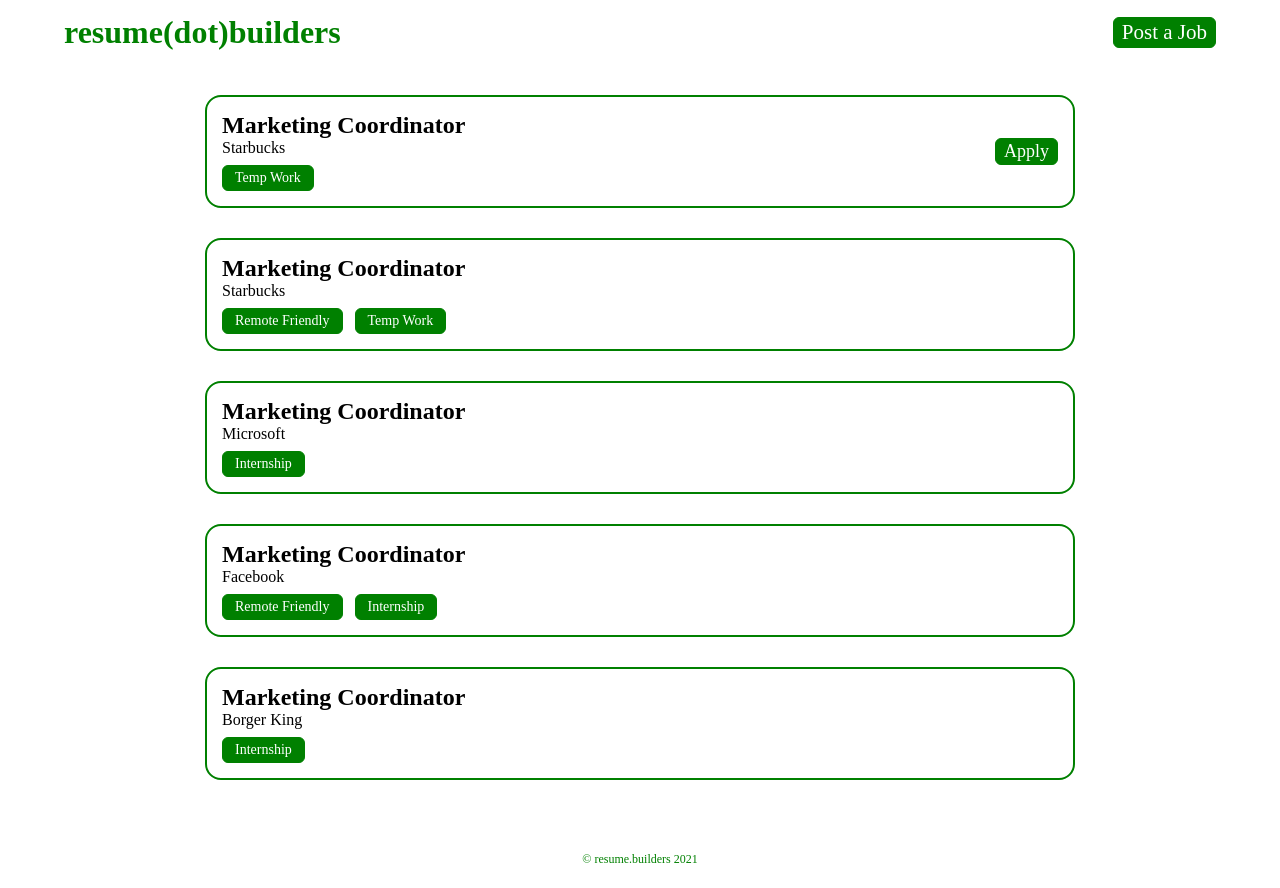
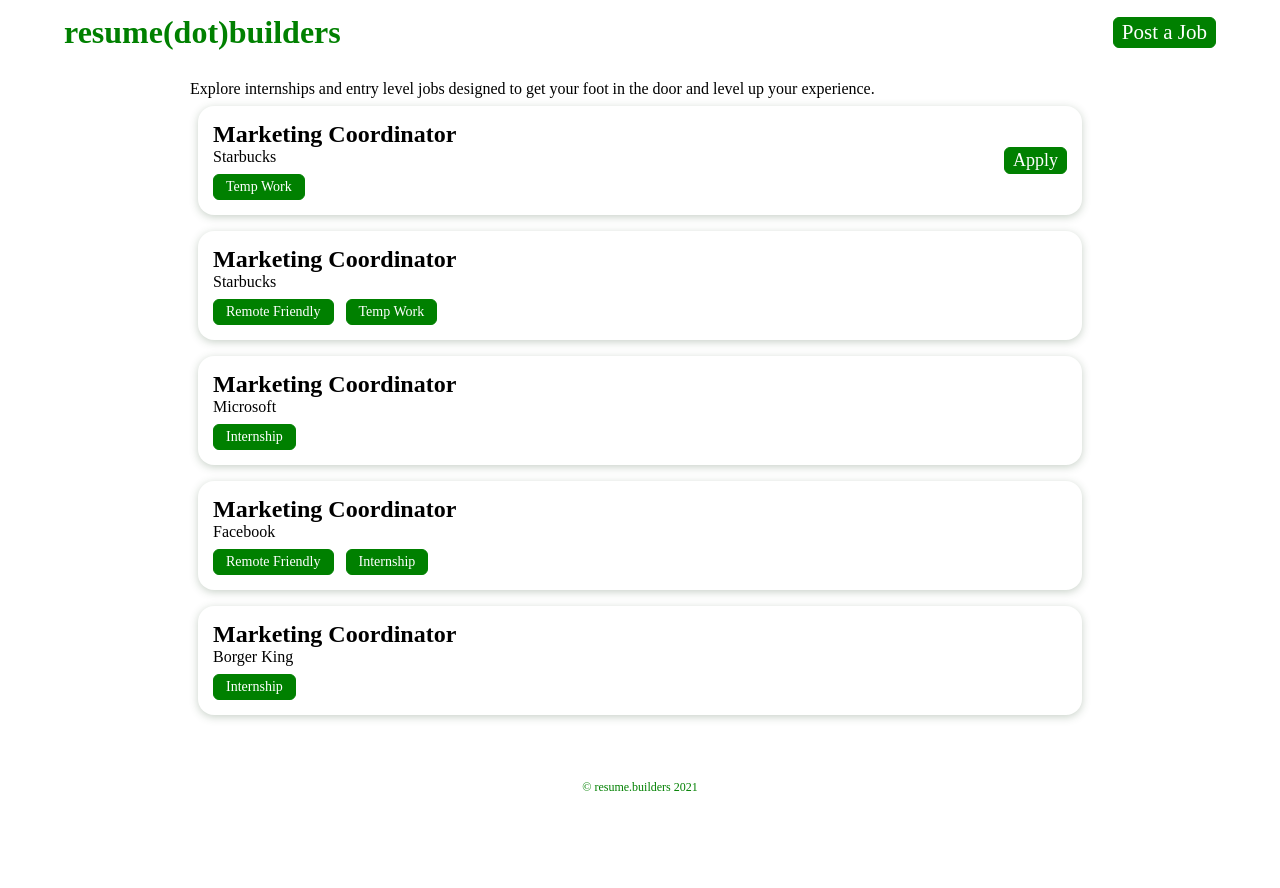
Before and after one commit to patrickstracey/resumebuilders, a Vue app: page / in a window 1280 px wide. Built offline with nearby package versions, Linux system fonts and the light colour scheme.

Commit message:
rename index folder to jobs

```diff
--- a/src/components/index/JobCard.vue
+++ b/src/components/jobs/JobCard.vue
@@ -59,20 +59,21 @@
 }
 
 .opportunity-card {
-  margin: 15px;
+  margin: 8px;
+  box-shadow: 0 2px 8px rgba(42, 77, 44, 0.26);
+  border-radius: 16px;
 }
 
 .header:hover {
-  background-color: whitesmoke;
+  background-color: rgba(0, 128, 0, 0.082);
 }
 
 .header:active {
-  background-color: gray;
+  background-color: rgba(7, 94, 7, 0.363);
 }
 
 .header {
   padding: 15px;
-  border: solid 2px green;
   border-radius: 16px;
   cursor: pointer;
 }
@@ -102,7 +103,6 @@
 .details {
   white-space: pre-line;
   padding: 16px 12px 16px 12px;
-  border: solid 2px gray;
   border-top: unset;
   border-radius: 0px 0px 16px 16px;
 }
@@ -110,6 +110,6 @@
 .expanded {
   border-radius: 16px 16px 0px 0px;
   border-bottom: unset;
-  background-color: rgba(0, 128, 0, 0.219);
+  background-color: rgba(245, 245, 245, 0.911);
 }
 </style>
--- a/src/components/index/JobIndex.vue
+++ b/src/components/jobs/JobIndex.vue
@@ -1,5 +1,9 @@
 <template>
   <div id="opp-holder" class="flex-column">
+    <span
+      >Explore internships and entry level jobs designed to get your foot in the
+      door and level up your experience.</span
+    >
     <job-card
       v-for="job of jobs"
       v-bind:key="job.id"
--- a/src/main.js
+++ b/src/main.js
@@ -2,7 +2,7 @@
 import { createRouter, createWebHistory } from "vue-router";
 
 import App from "./App.vue";
-import JobIndex from "./components/index/JobIndex.vue";
+import JobIndex from "./components/jobs/JobIndex.vue";
 import JobDetail from "./components/detail/JobDetail.vue";
 import NewOppForm from "./components/create/NewOppForm.vue";
 
```
